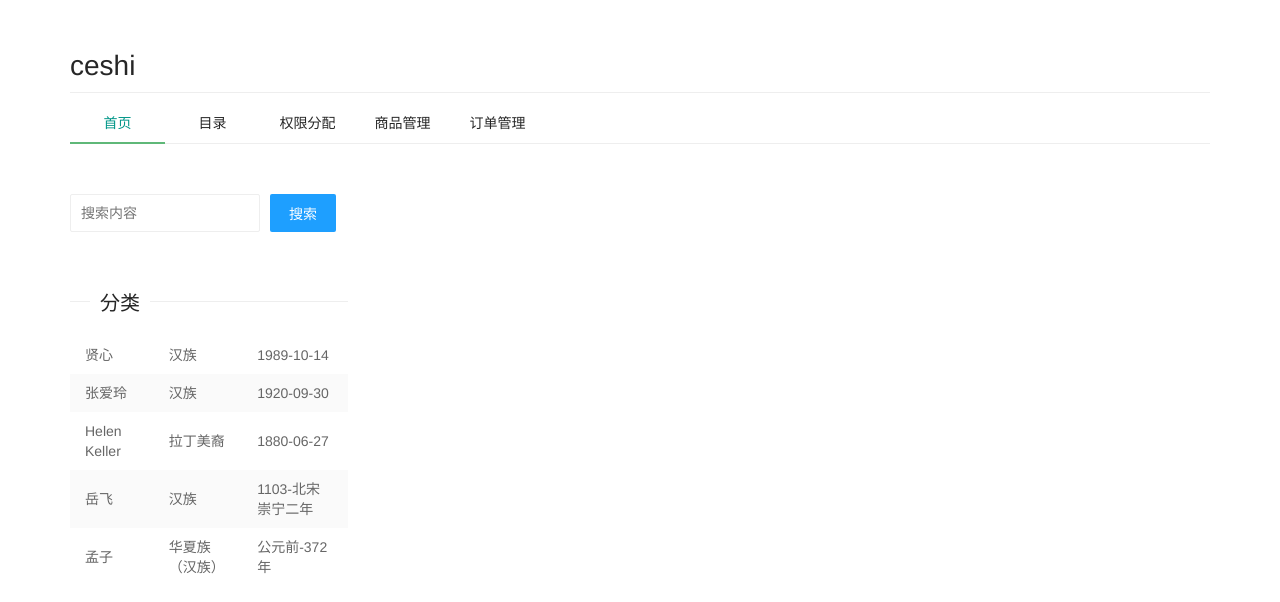
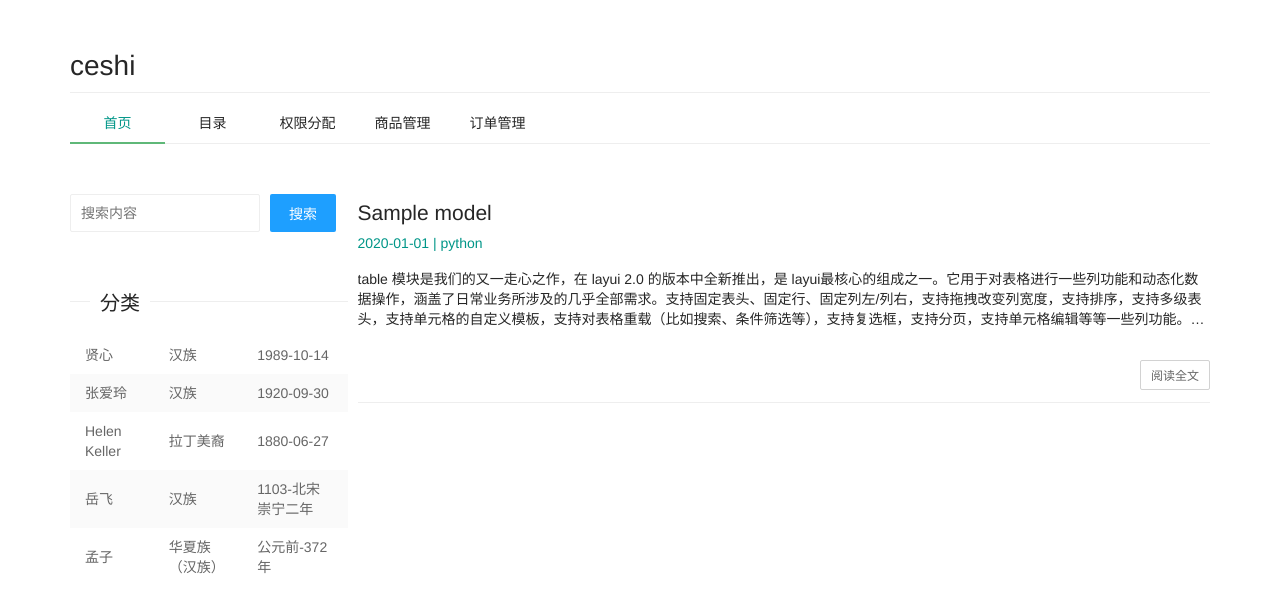
Before and after one commit to zzpeng186/admin-flask-layui, a Flask app: page / in a window 1280 px wide. Shown: the top 602 px of the page. Run offline with Flask 2, Linux system fonts and the light colour scheme; tables that the repository leaves empty hold one stand-in row (values such as "Sample post"); some libraries are stand-ins or nearby versions.

Commit message:
前端js修改

```diff
--- a/app.py
+++ b/app.py
@@ -1,5 +1,5 @@
 from flask import Flask
-from flask import render_template, jsonify
+from flask import render_template, jsonify, request
 
 import json
 
@@ -36,6 +36,20 @@ def index_list():
     return jsonify(data_dict)
 
 
+@app.route('/api/detail', methods=['GET'])
+def detail():
+    if request.method == 'GET':
+        detail_id = request.args.get('id')
+        article_detail = ArticleModel.query.filter(ArticleModel.id == int(detail_id))[0]
+        # print(article_detail[0].content)
+        # article_detail = article_obj
+        article_dict = {'title': article_detail.title, 'content': article_detail.content,
+                        'author': article_detail.author.username, 'category': article_detail.category.name}
+
+        data_dict = {'code': 0, 'msg': 'success', 'data': article_dict}
+        return jsonify(data_dict)
+
+
 
 if __name__ == '__main__':
     app.run()
--- a/static/js/index.js
+++ b/static/js/index.js
@@ -1,43 +1,110 @@
-function get_article(){
-    var data_list = []
-    $.ajax({
+// function get_article(msg, callback){
+//     alert(msg)
+//     var data_list = []
+//     $.ajax({
+//         type: "GET",
+//         url: "/api/article_list/",
+//         dataType: "json",
+//         async: true,
+//         success: function (obj){
+//             // alert(data)
+//             data_list = obj.data;
+//             callback(data_list)
+//         }
+//     });
+//     // alert(data_list)
+//     // return data_list
+// }
+
+// function get_article(callback) {
+// 	// console.log(msg)
+// 	var data_list = []
+// 	$.ajax({
+// 		type: "GET",
+// 		url: "/api/article_list/",
+// 		dataType: "json",
+// 		async: true,
+// 		success: function(obj) {
+// 			data_list = obj.data;
+// 			alert(obj)
+// 			callback(data_list)
+// 		}
+// 	});
+// 	// alert(data_list)
+// 	// return data_list
+// }
+
+// function get_article() {
+// 	// console.log(msg)
+// 	// var data_list = []
+// 	return $.ajax({
+// 		type: "GET",
+// 		url: "/api/article_list/",
+// 		dataType: "json",
+// 		async: true,
+// 	});
+// 	// alert(data_list)
+// 	// return data_list
+// }
+
+function get_article() {
+    return $.ajax({
         type: "GET",
         url: "/api/article_list/",
         dataType: "json",
-        async: true,
-        success: function (data){
-            data_list = data.data;
+        contentType: "application/json;utf-8",
+        // data: data,
+        timeout: 6000
+    });
 }
-    });
-    alert('1111' + data_list)
-    return data_list
-}
+
+// get_article()
+//     .done(function (response) {
+//         console.log(response);
+//         var msg = response['msg']
+//         if (msg == 'success'){
+//             // alert(response['data'])
+//             return response['data']
+//         }else {
+//             alert('error')
+//         }
+//         // return data_dict
+//     })
+//     .fail(function () {
+//         //TODO
+//     });
 
 layui.use('element', function () {
     var $ = layui.jquery
         , element = layui.element; //Tab的切换功能，切换事件监听等，需要依赖element模块
 
     element.on('tab(docDemoTabBrief)', function () {
-        alert(this.getAttribute('lay-id'))
-        var data_list = get_article()
+        alert(this.getAttribute('lay-id'));
+        // var data_list = get_article(callback)
+        // var data_list = get_article()
+
+        // var data_list = get_article('一些参数', (res) => {
+		// 	return res;
+		// });
+        // var da = callback()
         // data_list = get_article()
-        alert(data_list)
+        // console.log(data_list)
+        // alert(data_list['count'])
         var lay_id = this.getAttribute('lay-id');
         var html = ""
+        get_article()
+            .done(function (response) {
+                console.log(response);
+                var data_list = response['data']
                 if (lay_id == "index") {
-            alert(data_list.length)
-            for (var i=0; i<data_list.length; i++){
-                html += '<div style="margin-top: 30px">' + '<h2>' + data_list.data[i] + '</h2>' + '<p style="color: #009688; margin-top: 10px">2020-01-01 | python</p>' +
+                    alert(response['data'].length)
+                    for (var i = 0; i < data_list.length; i++) {
+                        html += '<div style="margin-top: 30px">' + '<h2>' + data_list[i].title + '</h2>' + '<p style="color: #009688; margin-top: 10px">2020-01-01 | python</p>' +
                             '<p style="margin-top: 2%; display: -webkit-box; -webkit-box-orient: vertical; -webkit-line-clamp: 3; overflow: hidden;">' +
                             'table 模块是我们的又一走心之作，在 layui 2.0 的版本中全新推出，是 layui最核心的组成之一。它用于对表格进行一些列功能和动态化数据操作，涵盖了日常业务所涉及的几乎全部需求。支持固定表头、固定行、固定列左/列右，支持拖拽改变列宽度，支持排序，支持多级表头，支持单元格的自定义模板，支持对表格重载（比如搜索、条件筛选等），支持复选框，支持分页，支持单元格编辑等等一些列功能。尽管如此，我们仍将对其进行完善，在控制代码量和性能的前提下，不定期增加更多人性化功能。table模块也将是 layui 重点维护的项目之一' +
                             '</p><br/><br/>' + '<button type="button" class="layui-btn layui-btn-primary layui-btn-sm" style="float: right">' +
                             '阅读全文' + '</button>' + '<br/><br/>' + '<hr>' + '</div>';
                     }
-            // var html = '<div style="margin-top: 30px">' + '<h2>ceshi</h2>' + '<p style="color: #009688; margin-top: 10px">2020-01-01 | python</p>' +
-            //     '<p style="margin-top: 2%; display: -webkit-box; -webkit-box-orient: vertical; -webkit-line-clamp: 3; overflow: hidden;">' +
-            //     'table 模块是我们的又一走心之作，在 layui 2.0 的版本中全新推出，是 layui最核心的组成之一。它用于对表格进行一些列功能和动态化数据操作，涵盖了日常业务所涉及的几乎全部需求。支持固定表头、固定行、固定列左/列右，支持拖拽改变列宽度，支持排序，支持多级表头，支持单元格的自定义模板，支持对表格重载（比如搜索、条件筛选等），支持复选框，支持分页，支持单元格编辑等等一些列功能。尽管如此，我们仍将对其进行完善，在控制代码量和性能的前提下，不定期增加更多人性化功能。table模块也将是 layui 重点维护的项目之一' +
-            //     '</p><br/><br/>' + '<button type="button" class="layui-btn layui-btn-primary layui-btn-sm" style="float: right">' +
-            //     '阅读全文' + '</button>' + '<br/><br/>' + '<hr>' + '</div>';
                     $("#tab_content_detail").html(html)
 
                 }
@@ -53,5 +120,111 @@ layui.use('element', function () {
                         '</div>' + '</li>';
                     $("#tab_content_detail").html(html)
                 }
+                // return data_dict
+            })
+            .fail(function () {
+                //TODO
+            });
+
     });
 });
+
+$(document).ready(function (){
+    get_article()
+        .done(function (response) {
+            var data_list = response['data'];
+            var html = '';
+            for (var i = 0; i < data_list.length; i++) {
+                html += '<div style="margin-top: 30px">' + '<h2>' + data_list[i].title + '</h2>' + '<p style="color: #009688; margin-top: 10px">2020-01-01 | python</p>' +
+                    '<p style="margin-top: 2%; display: -webkit-box; -webkit-box-orient: vertical; -webkit-line-clamp: 3; overflow: hidden;">' +
+                    'table 模块是我们的又一走心之作，在 layui 2.0 的版本中全新推出，是 layui最核心的组成之一。它用于对表格进行一些列功能和动态化数据操作，涵盖了日常业务所涉及的几乎全部需求。支持固定表头、固定行、固定列左/列右，支持拖拽改变列宽度，支持排序，支持多级表头，支持单元格的自定义模板，支持对表格重载（比如搜索、条件筛选等），支持复选框，支持分页，支持单元格编辑等等一些列功能。尽管如此，我们仍将对其进行完善，在控制代码量和性能的前提下，不定期增加更多人性化功能。table模块也将是 layui 重点维护的项目之一' +
+                    '</p><br/><br/>' + '<button type="button" class="layui-btn layui-btn-primary layui-btn-sm" style="float: right" onclick="detail_click(' + data_list[i].id + ')">' +
+                    '阅读全文' + '</button>' + '<br/><br/>' + '<hr>' + '</div>';
+            }
+            var form_html = ''
+            form_html = '<form class="layui-form" action="">' + html + '</form>'
+            $("#tab_content_detail").html(form_html)
+        })
+})
+
+function get_article_detail(article_id) {
+    return $.ajax({
+        type: "GET",
+        url: "/api/detail" + "?id=" + article_id,
+        dataType: "json",
+        contentType: "application/json;utf-8",
+        // data: data,
+        timeout: 6000
+    });
+}
+
+function detail_click(data_id){
+    get_article_detail(data_id)
+        .done(function (response) {
+            // alert('1')
+            var data_detail = response['data'];
+            var html = "";
+            html = '<div style="margin-top: 30px">' + '<h1 style="text-align:center">' + data_detail.title + '</h1>' +
+                '<p style="color: #009688; margin-top: 10px">2020-01-01 | ' + data_detail.category + '</p>' +
+                '<br/>' + '<hr>' +
+                '<p>' + data_detail.content + '</p>' +
+                '<br/><br/>' + '<hr>' + '</div>';
+            $("#tab_content_detail").html(html)
+        })
+    // alert(data_id)
+}
+
+$(document).ready(function () {
+    $("#detail").click(function () {
+        alert('dianjile')
+    })
+})
+// layui.use('element', function () {
+//     var $ = layui.jquery
+//         , element = layui.element; //Tab的切换功能，切换事件监听等，需要依赖element模块
+//
+//     element.on('tab(docDemoTabBrief)', function () {
+//         alert(this.getAttribute('lay-id'));
+//         // var data_list = get_article(callback)
+//         var data_list = get_article()
+//
+//         // var data_list = get_article('一些参数', (res) => {
+// 		// 	return res;
+// 		// });
+//         // var da = callback()
+//         // data_list = get_article()
+//         console.log(data_list)
+//         alert(data_list['count'])
+//         var lay_id = this.getAttribute('lay-id');
+//         var html = ""
+//         if (lay_id == "index") {
+//             // alert(data_list.data.length)
+//             for (var i=0; i<data_list.length; i++){
+//                 html += '<div style="margin-top: 30px">' + '<h2>' + data_list.data[i] + '</h2>' + '<p style="color: #009688; margin-top: 10px">2020-01-01 | python</p>' +
+//                 '<p style="margin-top: 2%; display: -webkit-box; -webkit-box-orient: vertical; -webkit-line-clamp: 3; overflow: hidden;">' +
+//                 'table 模块是我们的又一走心之作，在 layui 2.0 的版本中全新推出，是 layui最核心的组成之一。它用于对表格进行一些列功能和动态化数据操作，涵盖了日常业务所涉及的几乎全部需求。支持固定表头、固定行、固定列左/列右，支持拖拽改变列宽度，支持排序，支持多级表头，支持单元格的自定义模板，支持对表格重载（比如搜索、条件筛选等），支持复选框，支持分页，支持单元格编辑等等一些列功能。尽管如此，我们仍将对其进行完善，在控制代码量和性能的前提下，不定期增加更多人性化功能。table模块也将是 layui 重点维护的项目之一' +
+//                 '</p><br/><br/>' + '<button type="button" class="layui-btn layui-btn-primary layui-btn-sm" style="float: right">' +
+//                 '阅读全文' + '</button>' + '<br/><br/>' + '<hr>' + '</div>';
+//             }
+//             // var html = '<div style="margin-top: 30px">' + '<h2>ceshi</h2>' + '<p style="color: #009688; margin-top: 10px">2020-01-01 | python</p>' +
+//             //     '<p style="margin-top: 2%; display: -webkit-box; -webkit-box-orient: vertical; -webkit-line-clamp: 3; overflow: hidden;">' +
+//             //     'table 模块是我们的又一走心之作，在 layui 2.0 的版本中全新推出，是 layui最核心的组成之一。它用于对表格进行一些列功能和动态化数据操作，涵盖了日常业务所涉及的几乎全部需求。支持固定表头、固定行、固定列左/列右，支持拖拽改变列宽度，支持排序，支持多级表头，支持单元格的自定义模板，支持对表格重载（比如搜索、条件筛选等），支持复选框，支持分页，支持单元格编辑等等一些列功能。尽管如此，我们仍将对其进行完善，在控制代码量和性能的前提下，不定期增加更多人性化功能。table模块也将是 layui 重点维护的项目之一' +
+//             //     '</p><br/><br/>' + '<button type="button" class="layui-btn layui-btn-primary layui-btn-sm" style="float: right">' +
+//             //     '阅读全文' + '</button>' + '<br/><br/>' + '<hr>' + '</div>';
+//             $("#tab_content_detail").html(html)
+//
+//         }
+//         if (lay_id == "2") {
+//             html = '<li class="layui-timeline-item">' +
+//                 '<i class="layui-icon layui-timeline-axis"></i>' +
+//                 '<div class="layui-timeline-content layui-text">' +
+//                 '<h3 class="layui-timeline-title">8月18日</h3>' +
+//                 '<ul>' +
+//                 '<li>《登高》</li>' +
+//                 '<li>《茅屋为秋风所破歌》</li>' +
+//                 '</ul>' +
+//                 '</div>' + '</li>';
+//             $("#tab_content_detail").html(html)
+//         }
+//     });
+// });
--- a/templates/index.html
+++ b/templates/index.html
@@ -4,6 +4,7 @@
     <meta charset="UTF-8">
     <title>Title</title>
     <link rel="stylesheet" href="../static/layui/css/layui.css" media="all">
+    <script src="https://cdn.staticfile.org/jquery/1.10.2/jquery.min.js"></script>
 </head>
 <body>
 <div style="margin: 0 auto;" class="layui-container layui-row">
```
Lines whose indentation alone changed are shown as unchanged.
